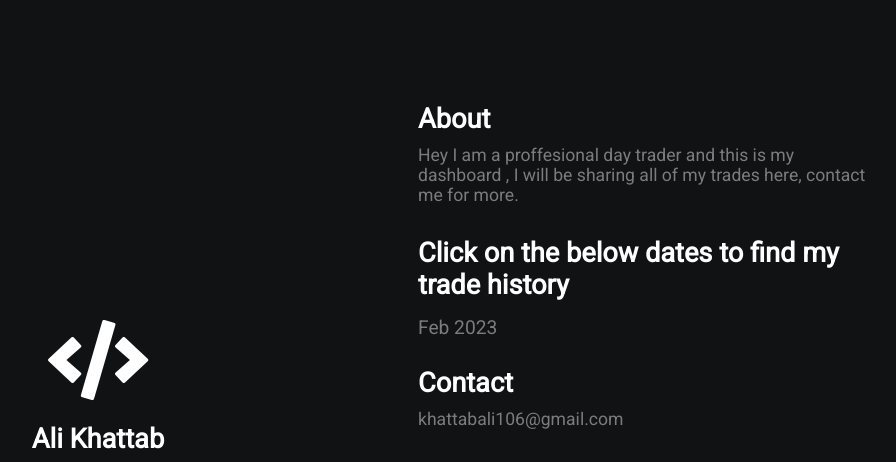
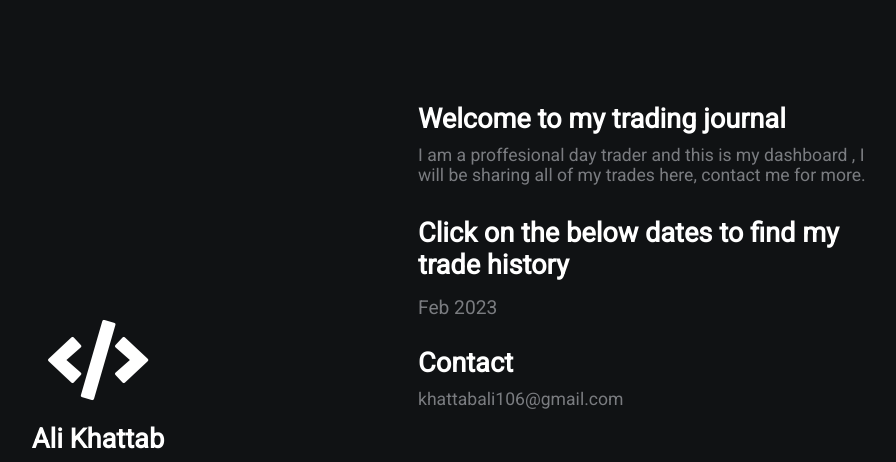
Before and after one commit to hex139/trade, a plain HTML site: page index.html in a window 1280 px wide. Shown: the top 462 px of the page, without its empty margins (222-1118 px from the left). Drawn offline with Linux system fonts and the light colour scheme.

Commit message:
Update index.html

```diff
--- a/index.html
+++ b/index.html
@@ -18,11 +18,14 @@
             <a href="https://github.com/hex139"><i class="fab fa-github"></i></a>
         </div>
         <div class="section-2">
-            <h2>About</h2>
-            <p>Hey I am a proffesional day trader and this is my dashboard , I will be sharing all of my trades here, contact me for more.</p>
+            <h2>Welcome to my trading journal</h2>
+
+            <p>I am a proffesional day trader and this is my dashboard , I will be sharing all of my trades here, contact me for more.</p>
 
             <h2>Click on the below dates to find my trade history</h2>
+
             <a href="./Statement3.html">Feb 2023</a>
+
             <h2>Contact</h2>
             <p>khattabali106@gmail.com</p>
         </div>
```
